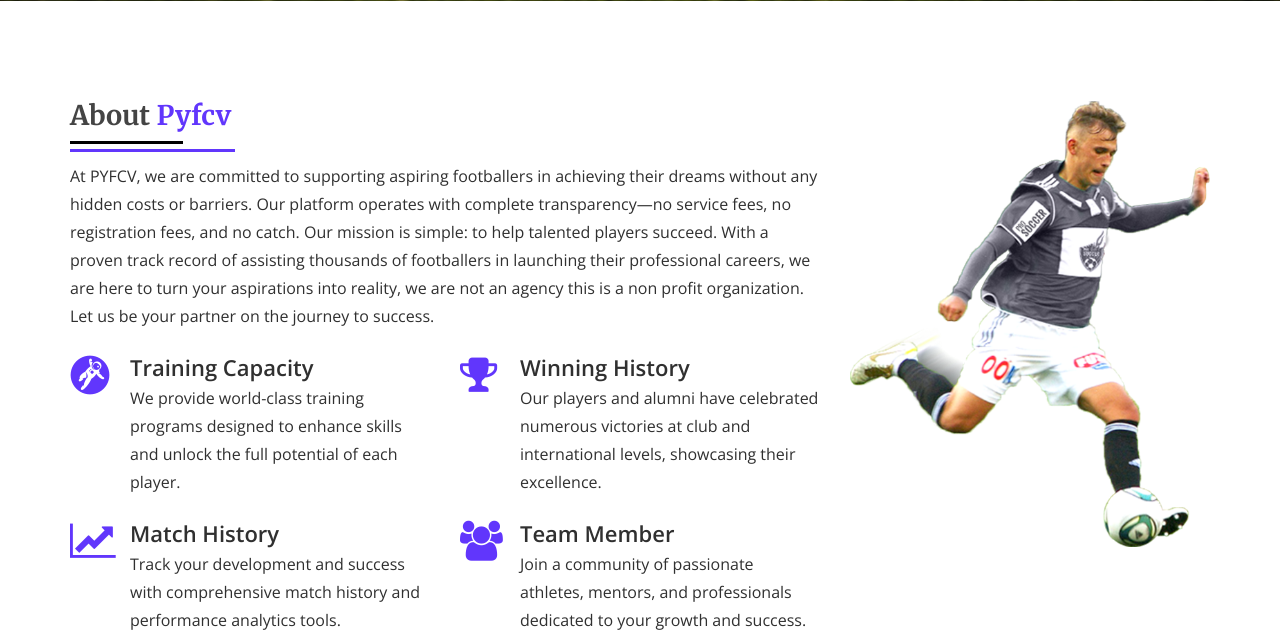
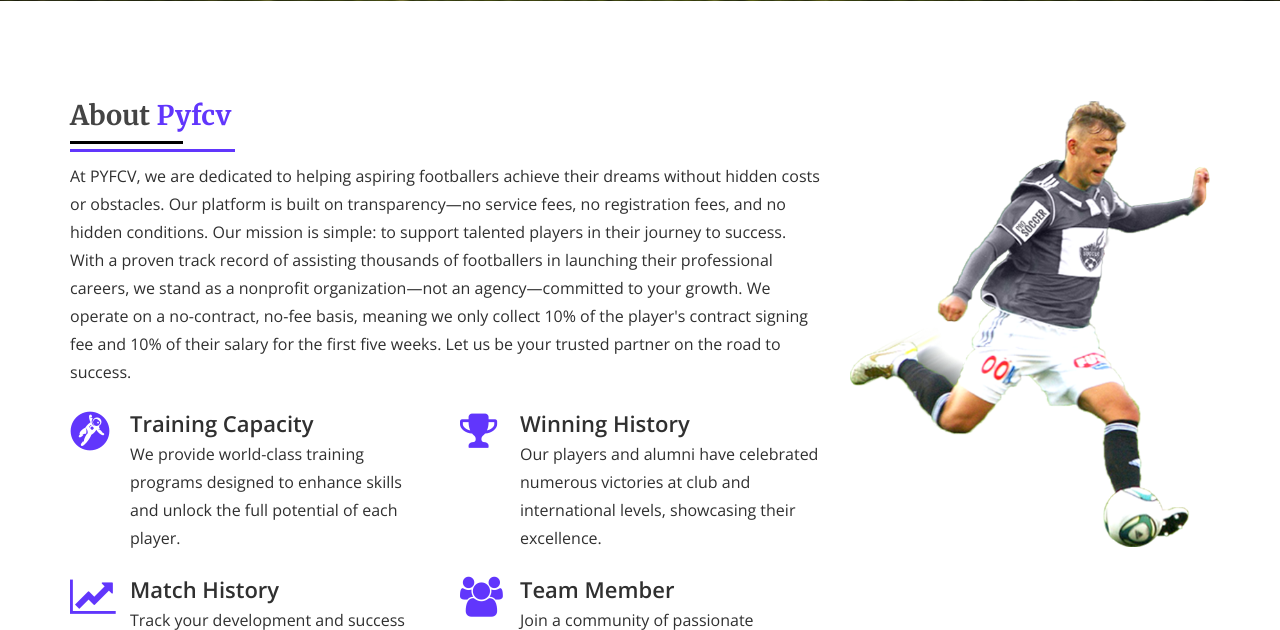
Before and after one commit to anointing1234/postyourcv, a Django app: page / in a window 1280 px wide. Shown: the part 757-1387 px from the top of the page. Run offline with Django 5.2, Linux system fonts and the light colour scheme; some libraries are stand-ins or nearby versions.

Commit message:
Update index.html

```diff
--- a/templates/home/index.html
+++ b/templates/home/index.html
@@ -69,9 +69,12 @@
                         <div class="title-line-two"></div>
                     </div>
                     <p>
-                        At PYFCV, we are committed to supporting aspiring footballers in achieving their dreams without any hidden costs or barriers. Our platform operates with complete transparency—no service fees, no registration fees, and no catch. Our mission is simple: to help talented players succeed. With a proven track record of assisting thousands of footballers in launching their professional careers, we are here to turn your aspirations into reality,
-			     we are not an agency this is a non profit organization.   Let us be your partner on the journey to success.
-                    </p>
+			    At PYFCV, we are dedicated to helping aspiring footballers achieve their dreams without hidden costs or obstacles. Our platform is built on transparency—no service fees, no registration fees, and no hidden conditions. Our mission is simple: to support talented players in their journey to success.
+
+With a proven track record of assisting thousands of footballers in launching their professional careers, we stand as a nonprofit organization—not an agency—committed to your growth. We operate on a no-contract, no-fee basis, meaning we only collect 10% of the player's contract signing fee and 10% of their salary for the first five weeks.
+
+Let us be your trusted partner on the road to success.
+                 </p>
                     <div class="row">
                         <div class="col-md-6">
                             <div class="single-about-right">
```
